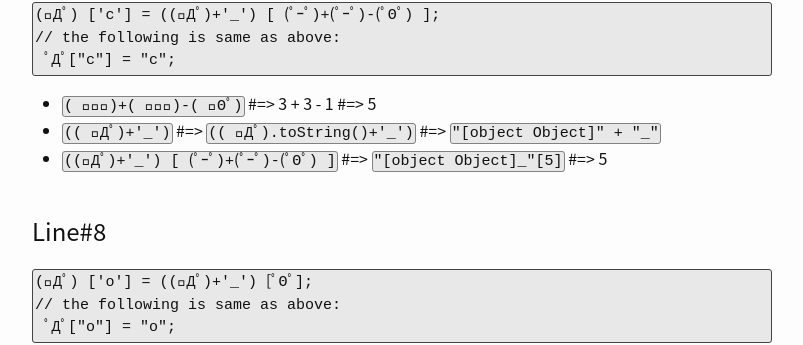
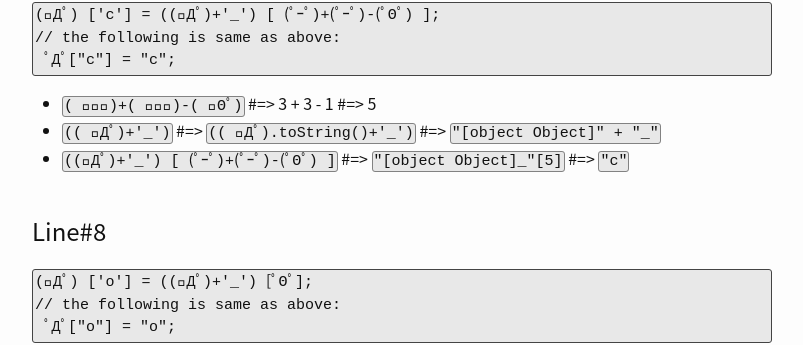
Before and after one commit to cat-in-136/blog, a Jekyll site: the page built from _posts/2010-11-29-code-reading-aaencoded-javascript-code.html, in a window 1280 px wide and 900 px high, scrolled down 2647 px. Shown: the part 114-459 px from the top of the window, without its empty margins (238-1041 px from the left). Built offline with Jekyll 4.4.1, drawn with Linux system fonts in a browser that asks for light colours; some web fonts are replaced; comment, search, counter and statistics services are not loaded.

Commit message:
Fix typo
in 'code reading : javascript code encoded as aaencode'

```diff
--- a/_posts/2010-11-29-code-reading-aaencoded-javascript-code.html
+++ b/_posts/2010-11-29-code-reading-aaencoded-javascript-code.html
@@ -132,7 +132,7 @@
 <ul>
 <li><code>( ﾟｰﾟ)+( ﾟｰﾟ)-( ﾟΘﾟ)</code> #=&gt; 3 + 3 - 1 #=&gt; 5</li>
 <li><code>(( ﾟДﾟ)+'_')</code> #=&gt; <code>(( ﾟДﾟ).toString()+'_')</code> #=&gt; <code>"[object Object]" + "_"</code></li>
-<li><code>((ﾟДﾟ)+'_') [ (ﾟｰﾟ)+(ﾟｰﾟ)-(ﾟΘﾟ) ]</code> #=&gt; <code>"[object Object]_"[5]</code> #=&gt; 5</li>
+<li><code>((ﾟДﾟ)+'_') [ (ﾟｰﾟ)+(ﾟｰﾟ)-(ﾟΘﾟ) ]</code> #=&gt; <code>"[object Object]_"[5]</code> #=&gt; <code>"c"</code></li>
 </ul>
 
 <h4>Line#8</h4>
```
